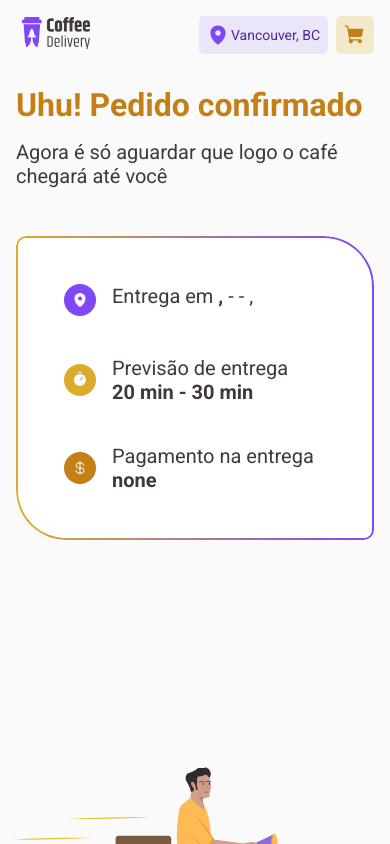
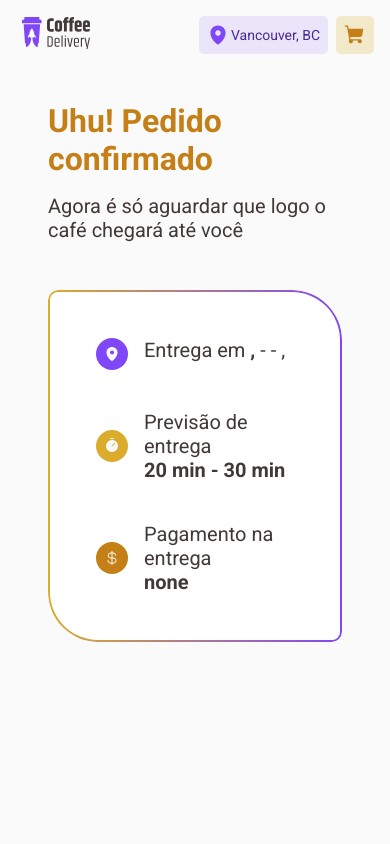
Before and after one commit to tatacsd/coffee-delivery-app, a React (Vite) app: page /success in a window 390 px wide. Shown: the top 844 px of the page. Built offline with nearby package versions, Linux system fonts and the light colour scheme.

Commit message:
feat: add mobile responsivity to /success

```diff
--- a/src/pages/Success/styles.ts
+++ b/src/pages/Success/styles.ts
@@ -11,7 +11,7 @@ export const SuccessContainer = styled.div`
     @media (max-width: 1023px) {
         flex-direction: column;
         gap: 1rem;
-        padding-top: 1rem;
+        padding: 2rem;
     }
 `;
 
```
